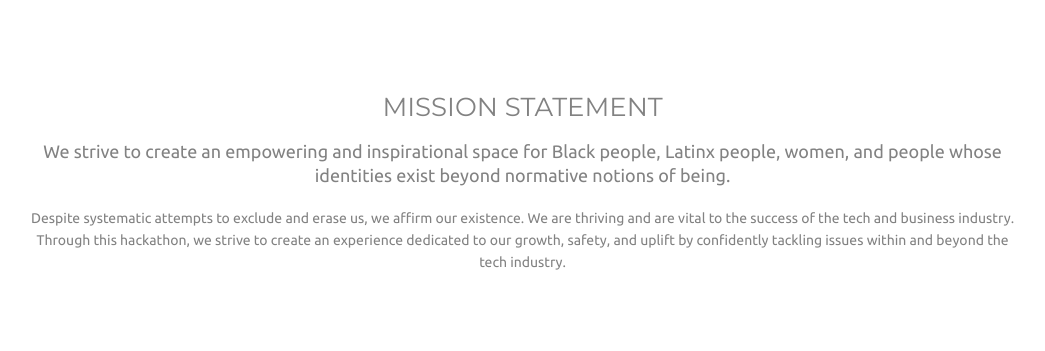
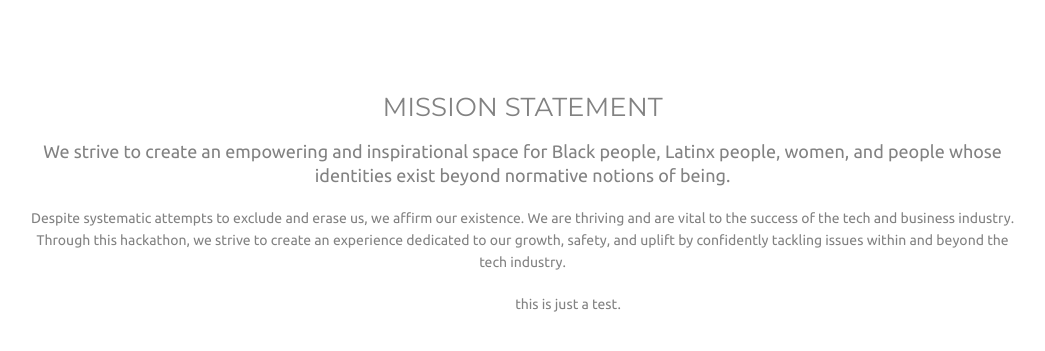
Before and after one commit to anukem/johnanukem.github.io, a plain HTML site: page dist/index.html in a window 1280 px wide. Shown: the part 597-948 px from the top of the page, without its empty margins (72-1117 px from the left). Drawn offline with Linux system fonts and the light colour scheme; some packages are replaced by stand-ins of ours; a script that the page names is missing; files whose address does not match are found by name.

Commit message:
fixed index

```diff
--- a/dist/index.html
+++ b/dist/index.html
@@ -64,7 +64,7 @@
         </div>
       </div>
 
-
+ this is just a test.
 <!--       <div class="col-6-l">
         <div class="tabs tabs-primary">
           <ul class="tabs-list clear">
```
